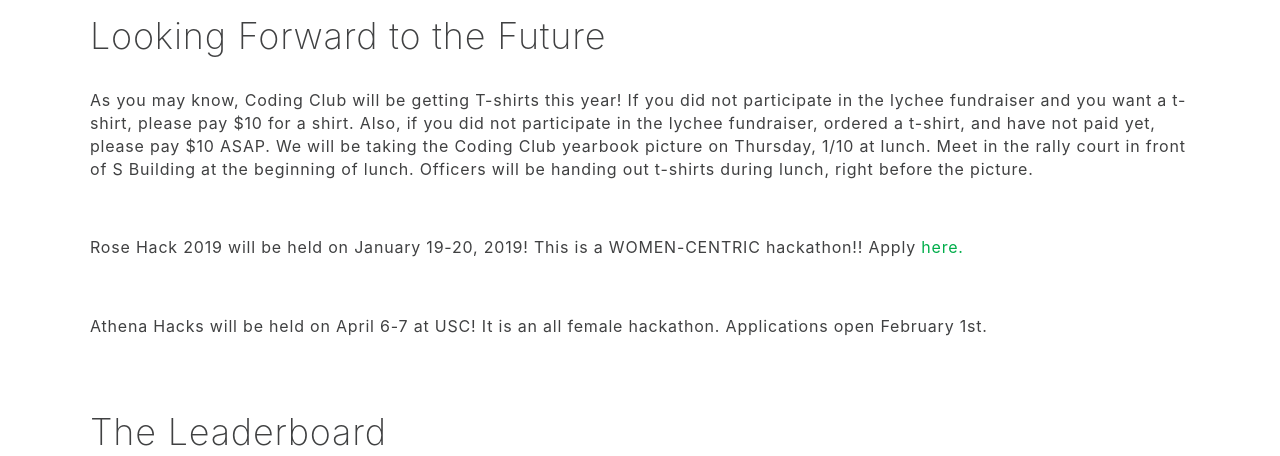
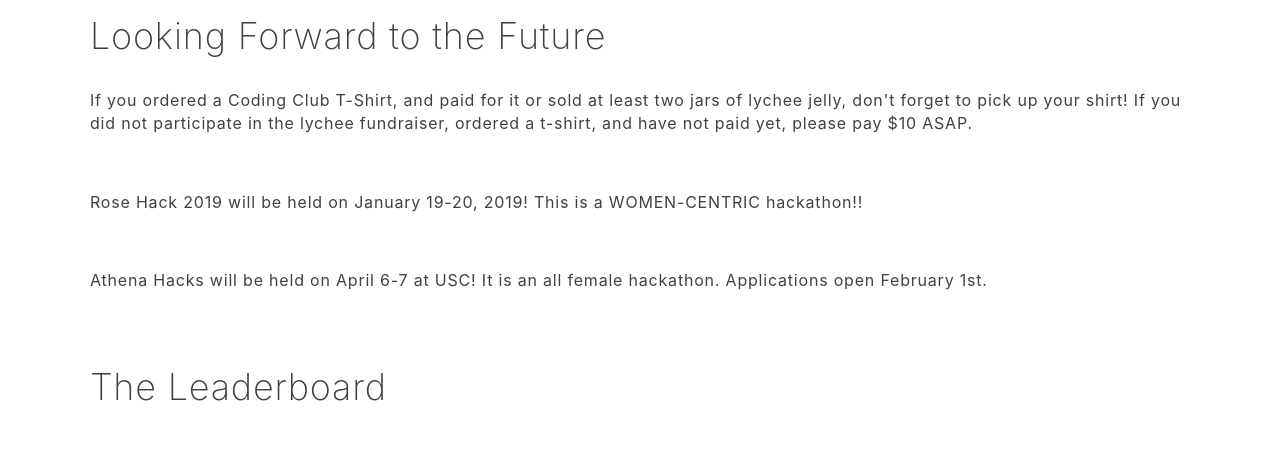
Before and after one commit to rsambouncer/Coding-Club, a plain HTML site: page index.html in a window 1280 px wide. Shown: the part 751-1207 px from the top of the page. Drawn offline with Linux system fonts and the light colour scheme.

Commit message:
Update index.html

```diff
--- a/index.html
+++ b/index.html
@@ -103,9 +103,9 @@
 
                             <h1>Looking Forward to the Future</h1>
                             <br>
-                            <p>As you may know, Coding Club will be getting T-shirts this year! If you did not participate in the lychee fundraiser and you want a t-shirt, please pay $10 for a shirt. Also, if you did not participate in the lychee fundraiser, ordered a t-shirt, and have not paid yet, please pay $10 ASAP. We will be taking the Coding Club yearbook picture on Thursday, 1/10 at lunch. Meet in the rally court in front of S Building at the beginning of lunch. Officers will be handing out t-shirts during lunch, right before the picture. </p>
+                            <p>If you ordered a Coding Club T-Shirt, and paid for it or sold at least two jars of lychee jelly, don't forget to pick up your shirt! If you did not participate in the lychee fundraiser, ordered a t-shirt, and have not paid yet, please pay $10 ASAP.</p>
                             <br><br>
-                            <p>Rose Hack 2019 will be held on January 19-20, 2019! This is a WOMEN-CENTRIC hackathon!! Apply <a href="https://rosehack.com/">here.</a></p>
+                            <p>Rose Hack 2019 will be held on January 19-20, 2019! This is a WOMEN-CENTRIC hackathon!!</p>
                             <br><br>
                             <p>Athena Hacks will be held on April 6-7 at USC! It is an all female hackathon. Applications open February 1st. </p>
                             <br><br>
```
